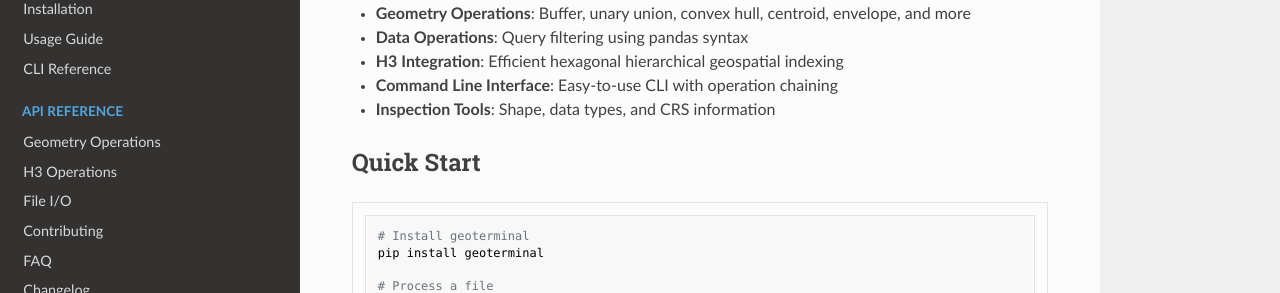
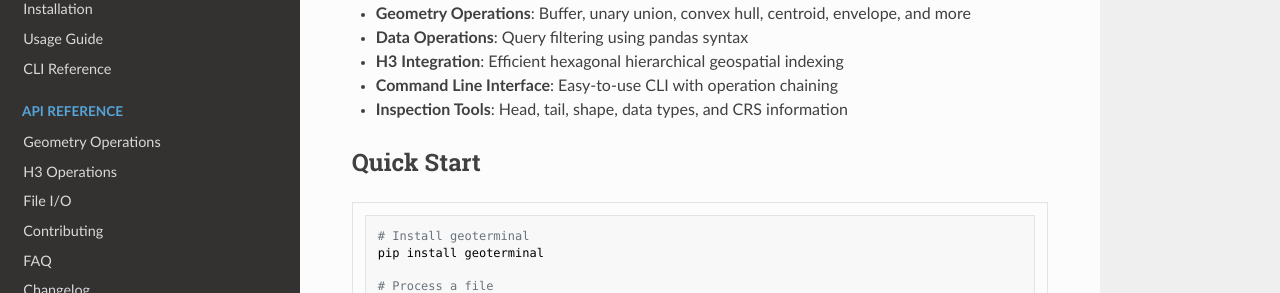
Before and after one commit to jeronimoluza/geoterminal, an MkDocs documentation site: the page built from docs/index.md, in a window 1280 px wide and 900 px high. Shown: the part 334-627 px from the top of the window. Built offline with MkDocs 1.6.1, drawn with Linux system fonts in a browser that asks for light colours; nearby versions of some CDN libraries.

Commit message:
changed docs/index.md

```diff
--- a/docs/index.md
+++ b/docs/index.md
@@ -9,7 +9,7 @@
 - **Data Operations**: Query filtering using pandas syntax
 - **H3 Integration**: Efficient hexagonal hierarchical geospatial indexing
 - **Command Line Interface**: Easy-to-use CLI with operation chaining
-- **Inspection Tools**: Shape, data types, and CRS information
+- **Inspection Tools**: Head, tail, shape, data types, and CRS information
 
 ## Quick Start
 
```
